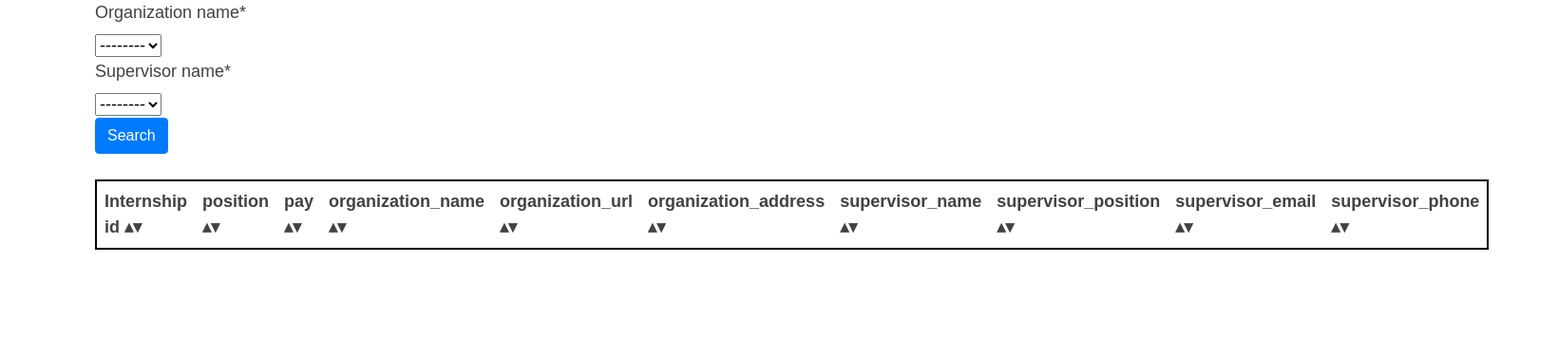
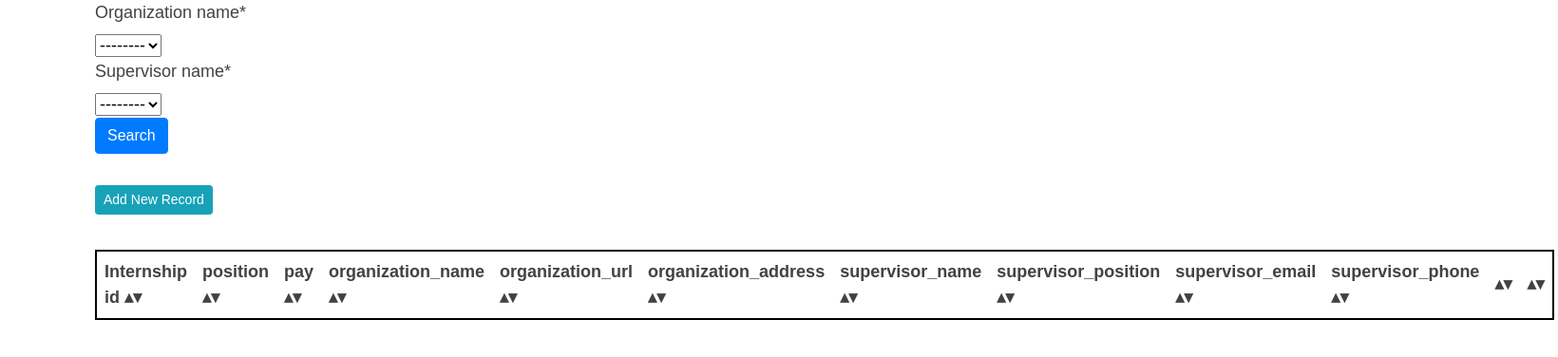
Before and after one commit to zt1020/FullStackFinal, a Django app: page /display_internship/ in a window 1640 px wide. Shown: the part 154-530 px from the top of the page at 95% size. Run offline with Django 3.2, Linux system fonts and the light colour scheme; the visitor is signed in with stand-in values (Sample User, id 1); data that the repository does not hold is empty; some libraries are stand-ins or nearby versions.

Commit message:
added delete and create new record buttons

```diff
--- a/templates/display_internships.html
+++ b/templates/display_internships.html
@@ -10,6 +10,8 @@
 </form>
 
 <br/>
+<h2><a class="btn btn-sm btn-info" href="{% url 'create_internship'%}">Add New Record</a></h2>
+</br>
 <table id="example" class="sortable"  cellspacing="30">
 <thead>
 <tr>
@@ -23,6 +25,8 @@
 <th>supervisor_position</th>
 <th>supervisor_email</th>
 <th>supervisor_phone</th>
+<th></th>
+<th></th>
 </tr>
 </thead>
 
@@ -41,6 +45,7 @@
 <td>{{internship_item.supervisor_email}}</td>
 <td>{{internship_item.supervisor_phone}}</td>
 <td><a class="btn btn-sm btn-info" href="{% url 'update_internship' internship_item.pk %}">Update</a></td>
+<td><a class="btn btn-sm btn-info" href="{% url 'delete_internship' internship_item.pk %}">Delete</a></td>
 </tr>
 
 {% endfor %}
```
